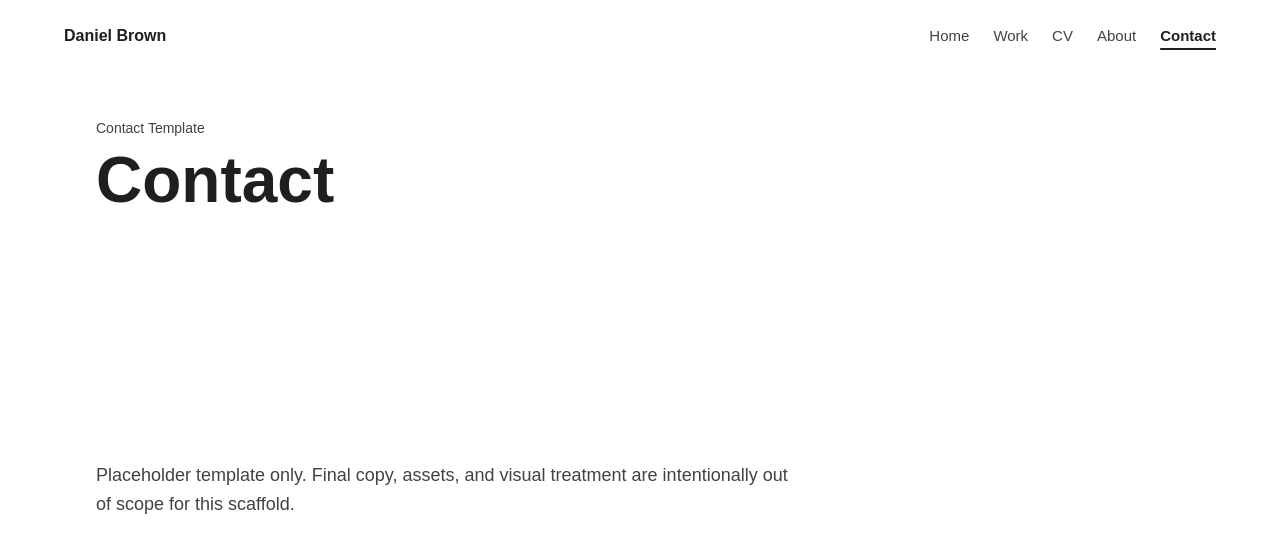
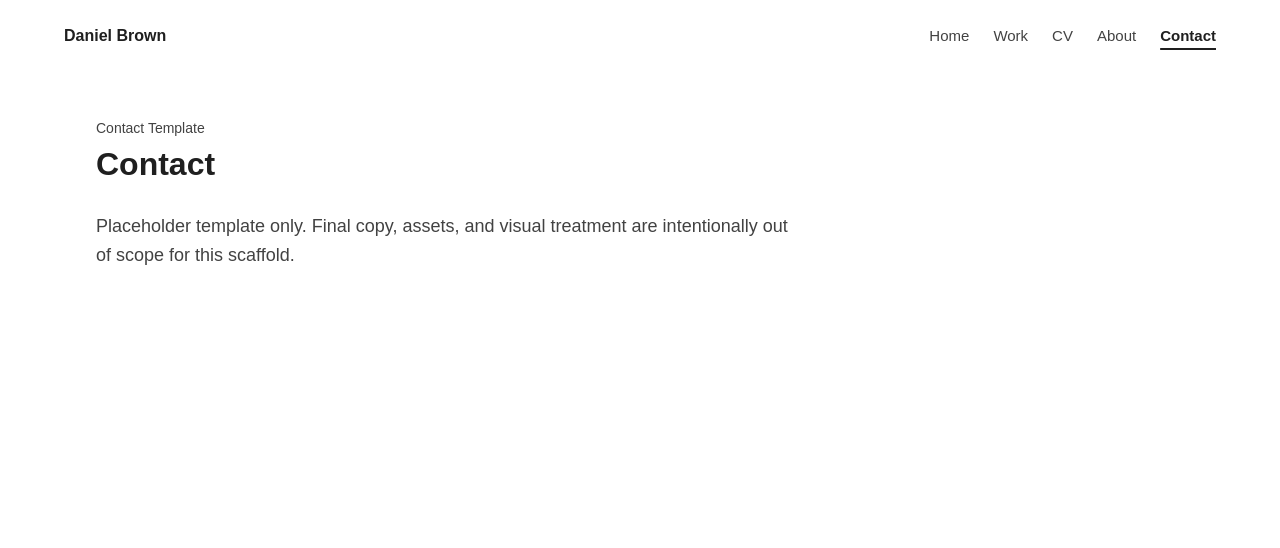
Before and after one commit to dbrown1976/dan-portfolio-react, a Next.js app: page /contact in a window 1280 px wide. Shown: the top 548 px of the page. Built offline with nearby package versions, Linux system fonts and the light colour scheme.

Commit message:
Standardise page heading typography

```diff
--- a/src/templates/PagePlaceholderTemplate.tsx
+++ b/src/templates/PagePlaceholderTemplate.tsx
@@ -19,11 +19,11 @@ export function PagePlaceholderTemplate({
   return (
     <main className={styles.page}>
       {navigation}
-      <section>
+      <section className={styles.pageHeader}>
         <p className={styles.eyebrow}>{eyebrow}</p>
         <h1 className={styles.title}>{title}</h1>
+        <p className={styles.description}>{description}</p>
       </section>
-      <p className={styles.description}>{description}</p>
       {children ? <section className={styles.panel}>{children}</section> : null}
     </main>
   );
--- a/src/templates/PlaceholderTemplates.module.css
+++ b/src/templates/PlaceholderTemplates.module.css
@@ -64,7 +64,11 @@
 
 .projectPage {
   align-content: start;
-  gap: var(--spacing-lg);
+  gap: 0;
+}
+
+.pageHeader {
+  min-width: 0;
 }
 
 .eyebrow {
@@ -74,16 +78,21 @@
 }
 
 .title {
-  font-size: clamp(2rem, 6vw, 4rem);
+  font-size: 2rem;
   line-height: 1;
-  margin: 0;
+  margin: 0 0 var(--spacing-xl);
 }
 
 .projectHero {
   display: grid;
-  gap: var(--spacing-sm);
+  gap: 0;
   justify-items: center;
   text-align: center;
+}
+
+.projectNavigation {
+  margin-bottom: var(--spacing-lg);
+  width: 100%;
 }
 
 .description {
--- a/src/templates/WorkTemplate.module.css
+++ b/src/templates/WorkTemplate.module.css
@@ -8,7 +8,7 @@
 
 .header {
   display: grid;
-  gap: var(--spacing-md);
+  gap: 0;
   max-width: 46rem;
 }
 
@@ -17,13 +17,13 @@
   font-size: 0.875rem;
   font-weight: 700;
   line-height: 1.4;
-  margin: 0;
+  margin: 0 0 var(--spacing-md);
 }
 
 .title {
-  font-size: 4rem;
-  line-height: 0.95;
-  margin: 0;
+  font-size: 2rem;
+  line-height: 1;
+  margin: 0 0 var(--spacing-xl);
 }
 
 .description {
@@ -64,14 +64,6 @@
     padding: var(--spacing-2xl) var(--spacing-md) var(--spacing-3xl);
   }
 
-  .header {
-    gap: var(--spacing-sm);
-  }
-
-  .title {
-    font-size: 3rem;
-  }
-
   .description {
     font-size: 1.0625rem;
   }
```
Also changed, not shown: src/templates/ProjectRouteTemplate.tsx (+6 -2 lines).
